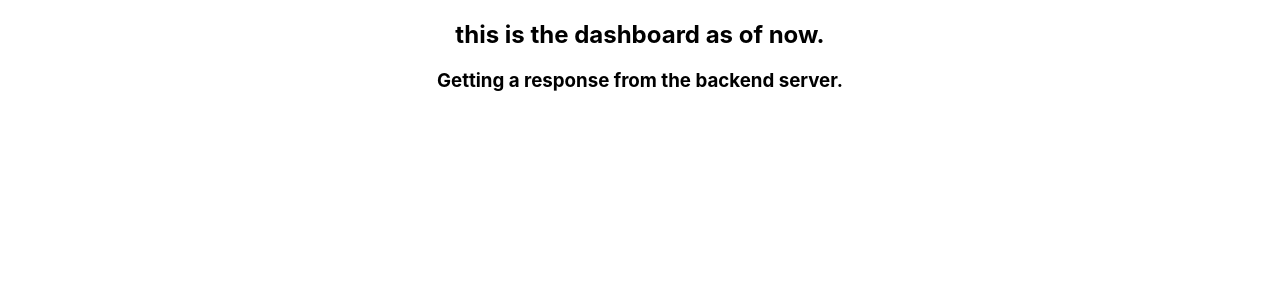
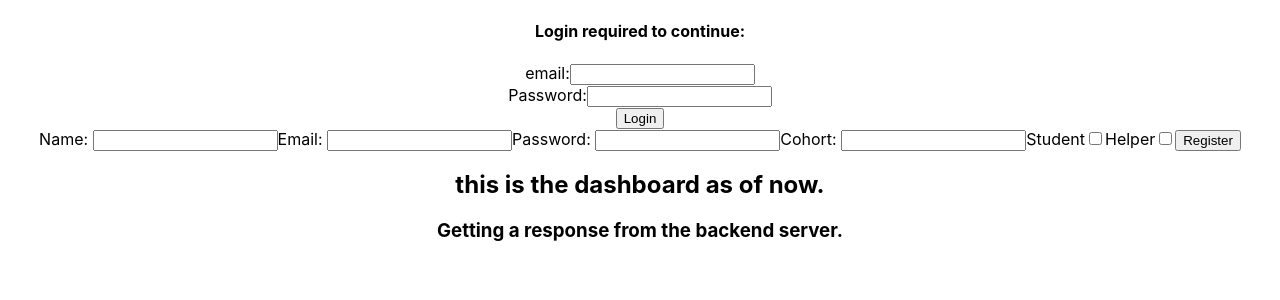
Before and after one commit to Build-Week-Dev-Queue-3/front-end, a React (Create React App) app in the folder dev-queue/: page / in a window 1280 px wide. Shown: the top 300 px of the page. Built offline with nearby package versions, Linux system fonts and the light colour scheme; no server answers.

Commit message:
have the register and login working to get the token from the back end.

```diff
--- a/dev-queue/src/App.js
+++ b/dev-queue/src/App.js
@@ -2,10 +2,14 @@ import React from 'react';
 import logo from './logo.svg';
 import './App.css';
 import Dashboard from './components/Dashboard';
+import Login from './components/Login';
+import Register from './components/Register';
 
 function App() {
     return (
         <div className="App">
+            <Login />
+            <Register />
             <Dashboard />
         </div>
     );
--- /dev/null
+++ b/dev-queue/src/components/Login.jsx
@@ -0,0 +1,68 @@
+import React from 'react';
+import { authenticatedAxios } from '../utils/authenticAxios';
+import Axios from 'axios';
+
+class Login extends React.Component {
+    state = {
+        creds: {
+            email: '',
+            password: '',
+        },
+    };
+
+    handleChanges = (e) => {
+        this.setState({
+            creds: {
+                ...this.state.creds,
+                [e.target.name]: e.target.value,
+            },
+        });
+    };
+
+    login = (e) => {
+        e.preventDefault();
+        Axios.post(
+            'https://bwdevdesk3.herokuapp.com/auth/login',
+            this.state.creds
+        )
+            .then((res) => {
+                // this.props.history.push('/protected');
+                console.log(res);
+                localStorage.setItem('token', res.data.token);
+            })
+            .catch((err) => {
+                console.log(err);
+            });
+    };
+
+    // make a post request to retrieve a token from the api
+    // when you have handled the token, navigate to the BubblePage route
+    render() {
+        return (
+            <>
+                <h4>Login required to continue:</h4>
+                <form onSubmit={this.login}>
+                    email:
+                    <input
+                        type="text"
+                        name="email"
+                        value={this.state.creds.email}
+                        onChange={this.handleChanges}
+                    />
+                    <br />
+                    Password:
+                    <input
+                        type="text"
+                        name="password"
+                        value={this.state.creds.password}
+                        onChange={this.handleChanges}
+                    />
+                    <br />
+                    <button>Login</button>
+                </form>
+            </>
+        );
+    }
+}
+
+export default Login;
--- /dev/null
+++ b/dev-queue/src/components/Register.jsx
@@ -0,0 +1,115 @@
+import React, { useState } from 'react';
+import { useHistory } from 'react-router-dom';
+
+import { authenticatedAxios } from '../utils/authenticAxios';
+import Axios from 'axios';
+
+class Register extends React.Component {
+    state = {
+        creds: {
+            name: '',
+            email: '',
+            cohort: '',
+            password: '',
+        },
+    };
+
+    handleChange = (e) => {
+        this.setState({
+            creds: {
+                ...this.state.creds,
+                [e.target.name]: e.target.value,
+            },
+        });
+    };
+    handleCheckBox = (e) => {
+        this.setState({
+            creds: {
+                ...this.state.creds,
+                [e.target.name]: !e.target.value,
+            },
+        });
+    };
+    // newUser = this.state.creds;
+    handleRegister = (e) => {
+        e.preventDefault();
+        Axios.post(
+            'https://bwdevdesk3.herokuapp.com/auth/register',
+            this.state.creds
+        )
+            .then((res) => {
+                console.log(res);
+            })
+            .catch((err) => {
+                console.log(err.message);
+            });
+    };
+
+    render() {
+        console.log(this.state.creds);
+
+        return (
+            <section>
+                <form onSubmit={this.handleRegister}>
+                    <label>
+                        Name:{' '}
+                        <input
+                            type="text"
+                            name="name"
+                            value={this.state.creds.name}
+                            onChange={this.handleChange}
+                        />
+                    </label>
+                    <label>
+                        Email:{' '}
+                        <input
+                            type="text"
+                            name="email"
+                            value={this.state.creds.email}
+                            onChange={this.handleChange}
+                        />
+                    </label>
+                    <label>
+                        Password:{' '}
+                        <input
+                            type="text"
+                            name="password"
+                            value={this.state.creds.password}
+                            onChange={this.handleChange}
+                        />
+                    </label>
+                    <label>
+                        Cohort:{' '}
+                        <input
+                            type="text"
+                            name="cohort"
+                            value={this.state.creds.cohort}
+                            onChange={this.handleChange}
+                        />
+                    </label>
+                    <label>
+                        Student
+                        <input
+                            type="checkbox"
+                            name="student"
+                            value={this.state.creds.student}
+                            onChange={this.handleCheckBox}
+                        />
+                    </label>
+                    <label>
+                        Helper
+                        <input
+                            type="checkbox"
+                            name="helper"
+                            value={this.state.creds.helper}
+                            onChange={this.handleCheckBox}
+                        />
+                    </label>
+                    <button>Register</button>
+                </form>
+            </section>
+        );
+    }
+}
+
+export default Register;
```
Also changed, not shown: 1 other file (tests, documents, lock files or other folders).
